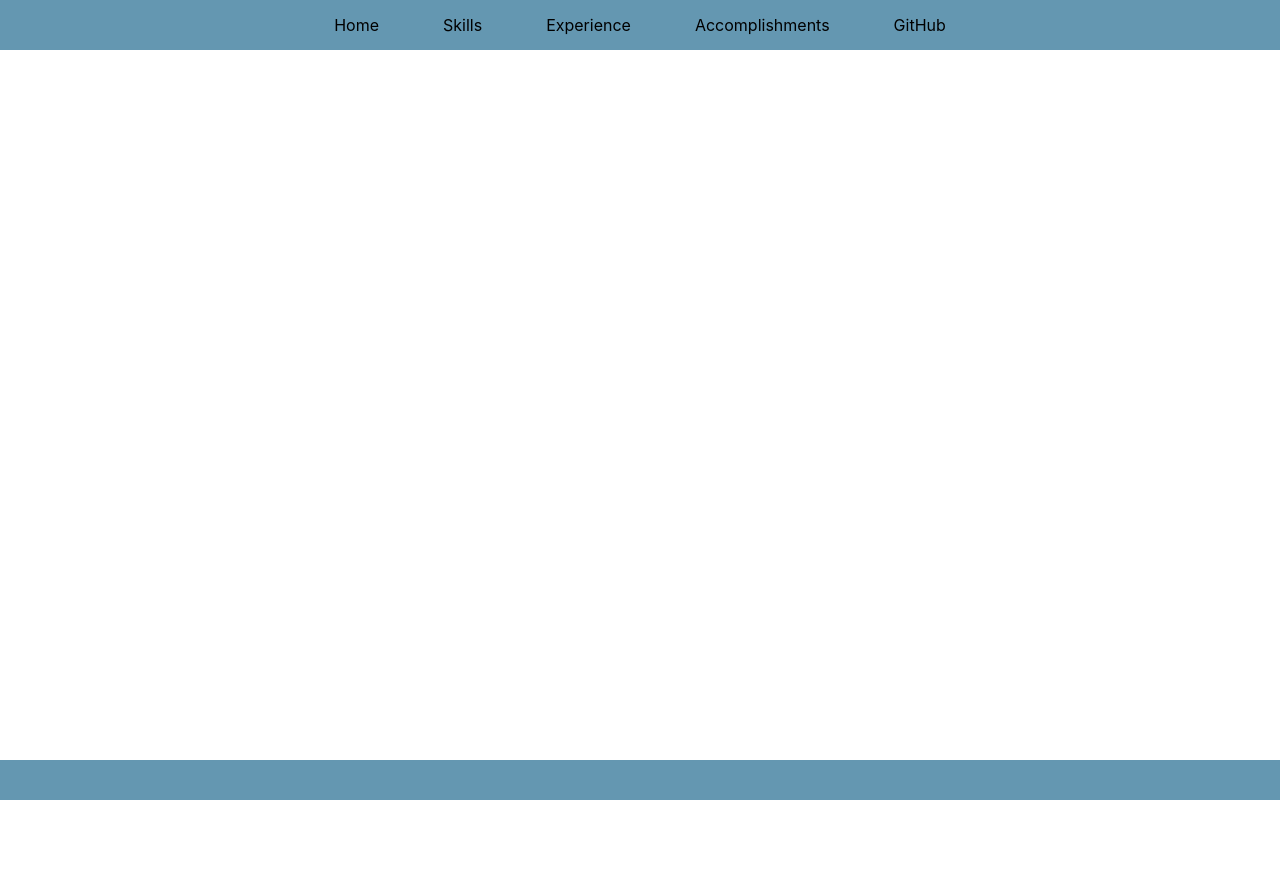
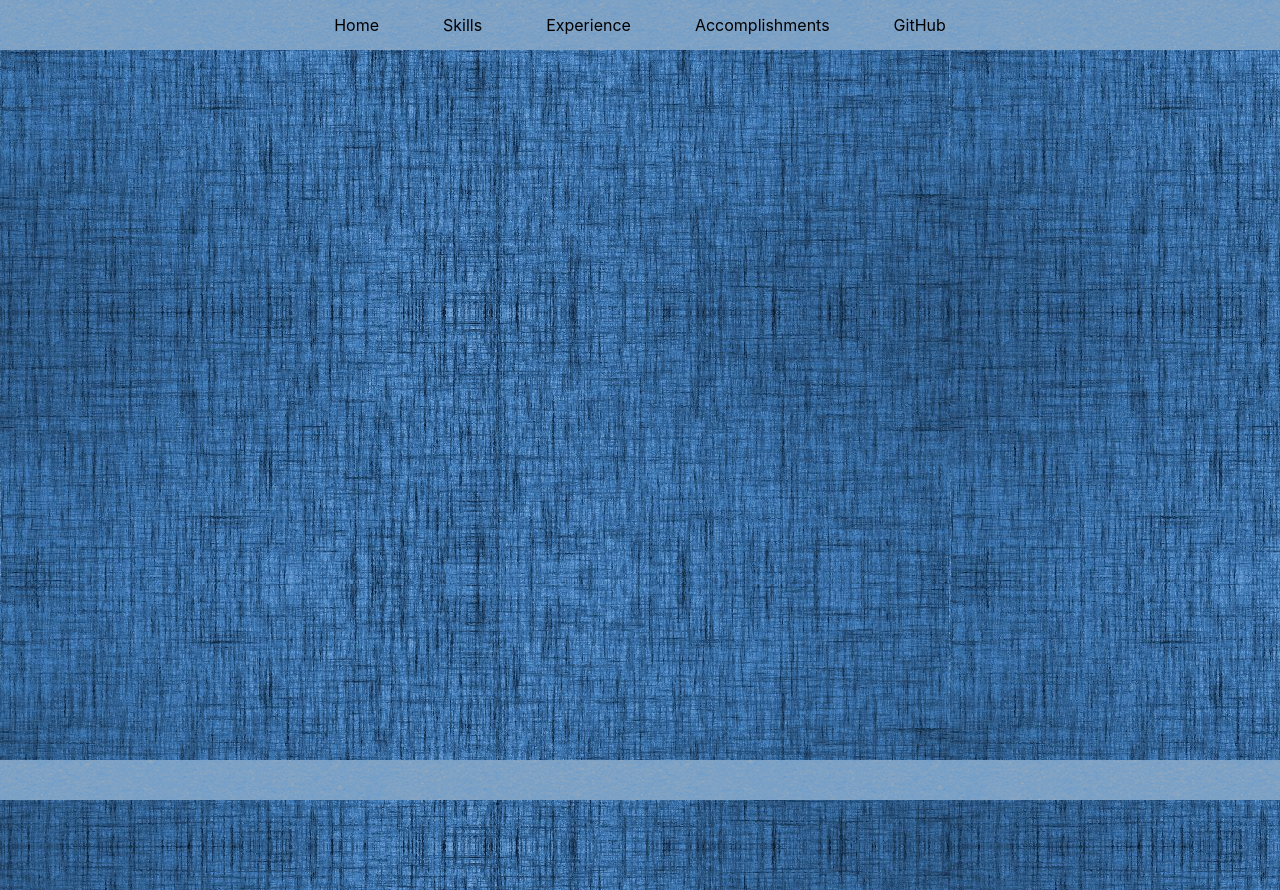
Before and after one commit to borban/ben-orban, a React (Create React App) app: page / in a window 1280 px wide. Built offline with nearby package versions, Linux system fonts and the light colour scheme.

Commit message:
Adding a decent background, some texture to the navbard and footer, as well as changing the color scheme.

```diff
--- a/src/components/common/Content.css
+++ b/src/components/common/Content.css
@@ -3,4 +3,5 @@
     padding-bottom: 2.5rem;    /* Footer height */
     position: relative;
     min-height: 100vh;
+    background-image: url("/blue-abstract.jpg");
 }
--- a/src/components/common/Footer.css
+++ b/src/components/common/Footer.css
@@ -3,7 +3,8 @@
     bottom: 0;
     width: 100%;
     height: 2.5rem;
-    background-color: #6497b1;
+    background-color: #699ed2;
+    background-image: url("/cardboard.png");
     text-align: center;
     border: none;
     display: inline-block;
--- a/src/components/navigation/NavBar.css
+++ b/src/components/navigation/NavBar.css
@@ -1,4 +1,5 @@
 .NavBar{
     width: 100%;
-    background-color: #6497b1;
+    background-color: #699ed2;
+    background-image: url("/cardboard.png");
 }
--- a/src/components/navigation/NavButton.css
+++ b/src/components/navigation/NavButton.css
@@ -6,7 +6,8 @@
     text-decoration: none;
     display: inline-block;
     font-size: 16px;
-    background-color: #6497b1;
+    background-color: #699ed2;
+    background-image: url("/cardboard.png");
     cursor: pointer;
     outline: 0;
 }
```
Also changed, not shown: public/blue-abstract.jpg (added), public/cardboard.png (added).
